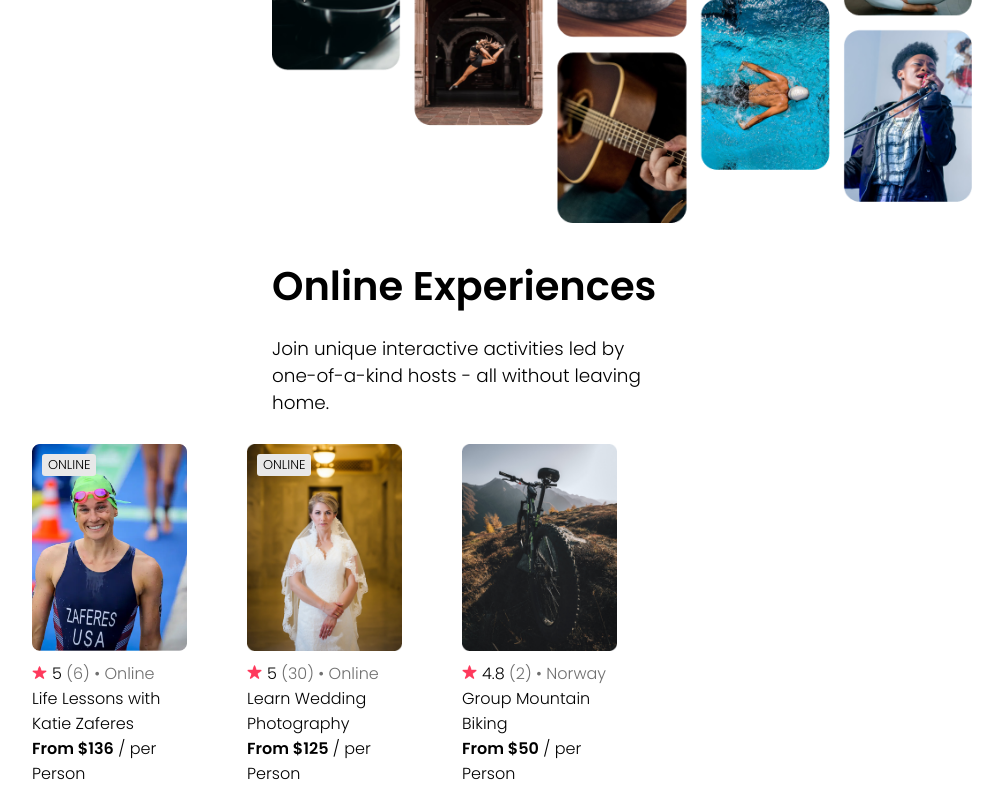
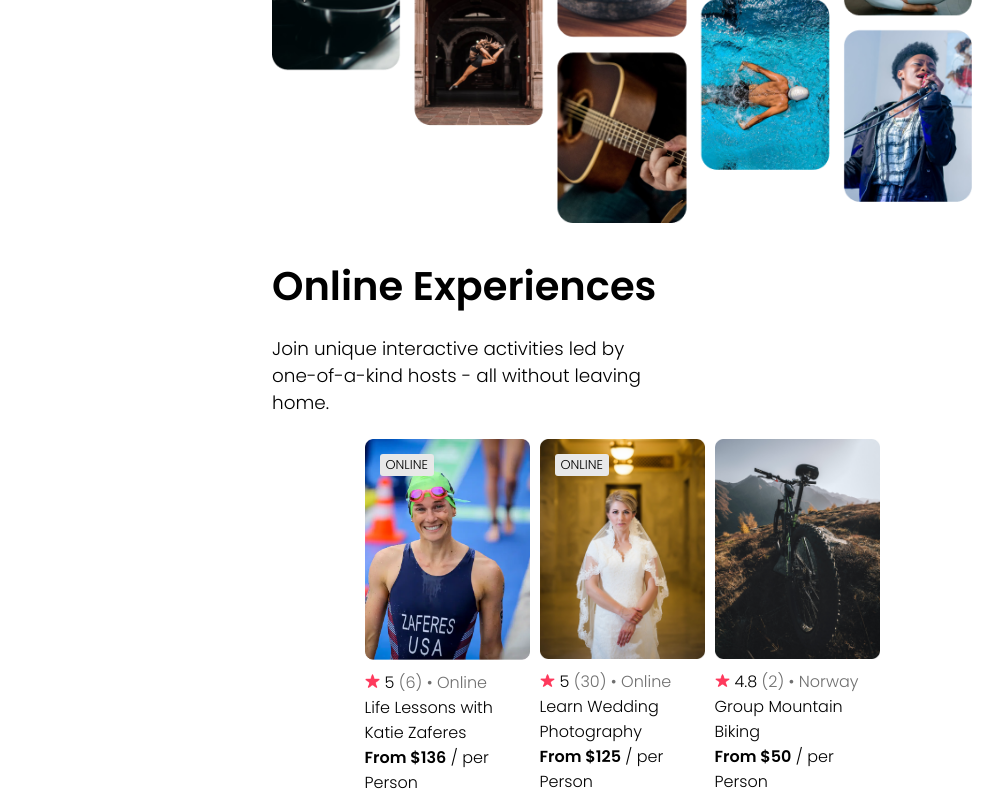
Before and after one commit to doctype-Melvin/airbnb-clone, a React (Vite) app: page / in a window 1280 px wide. Shown: the part 367-1167 px from the top of the page, without its empty margins (18-1021 px from the left). Built offline with nearby package versions, Linux system fonts and the light colour scheme.

Commit message:
center cards

```diff
--- a/src/App.css
+++ b/src/App.css
@@ -55,13 +55,14 @@ html, body {
 .cardsList {
   display: flex;
   overflow: scroll;
-  width: 90vw
+  width: 100vw;
+  justify-content: center;
 }
 
 .card-container {
-  padding: 10px;
+  padding: 5px;
   position: relative;
-  margin-left: 40px;
+  margin-left: 0px;
   max-width: 175px;
   display: flex;
   flex-direction: column;
```
